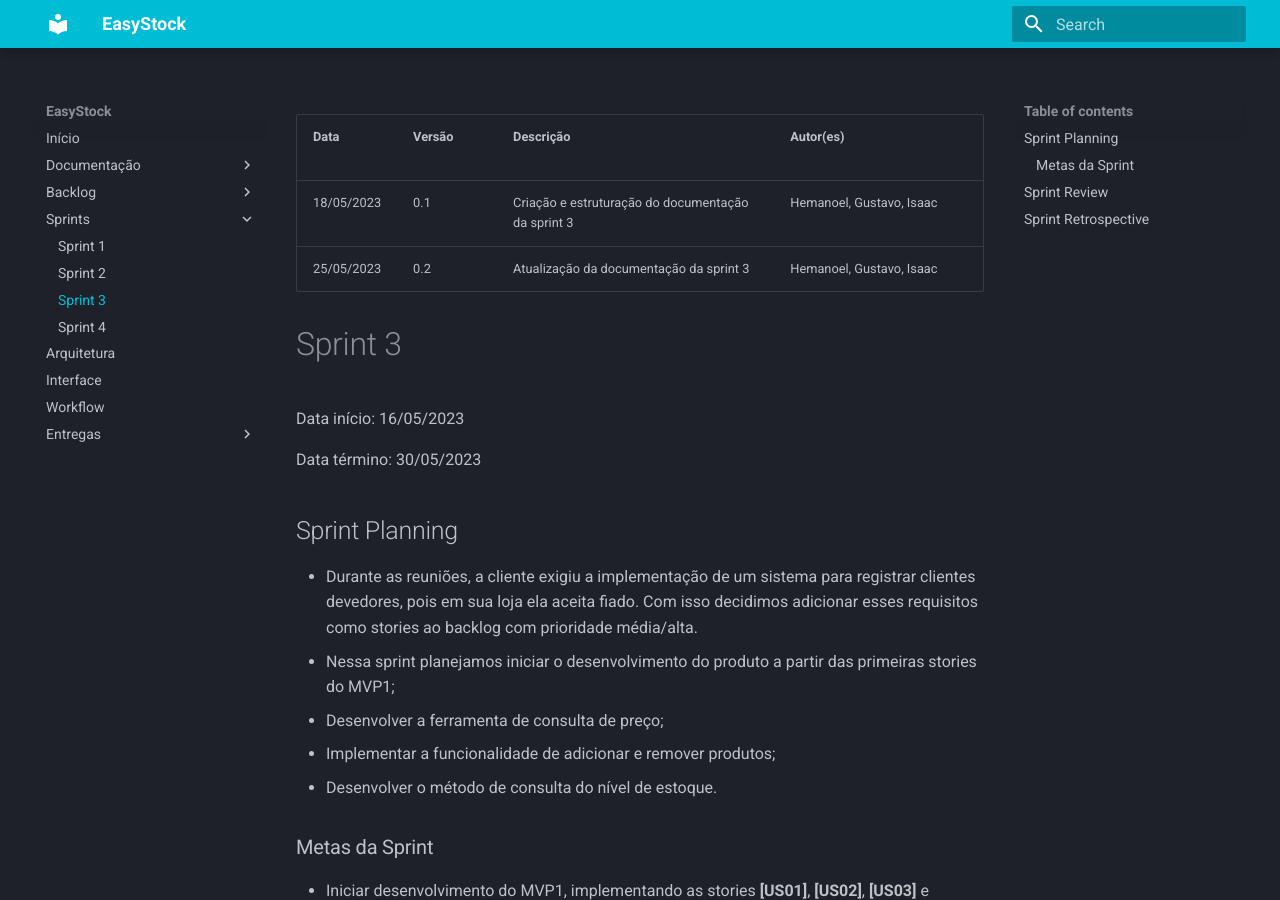
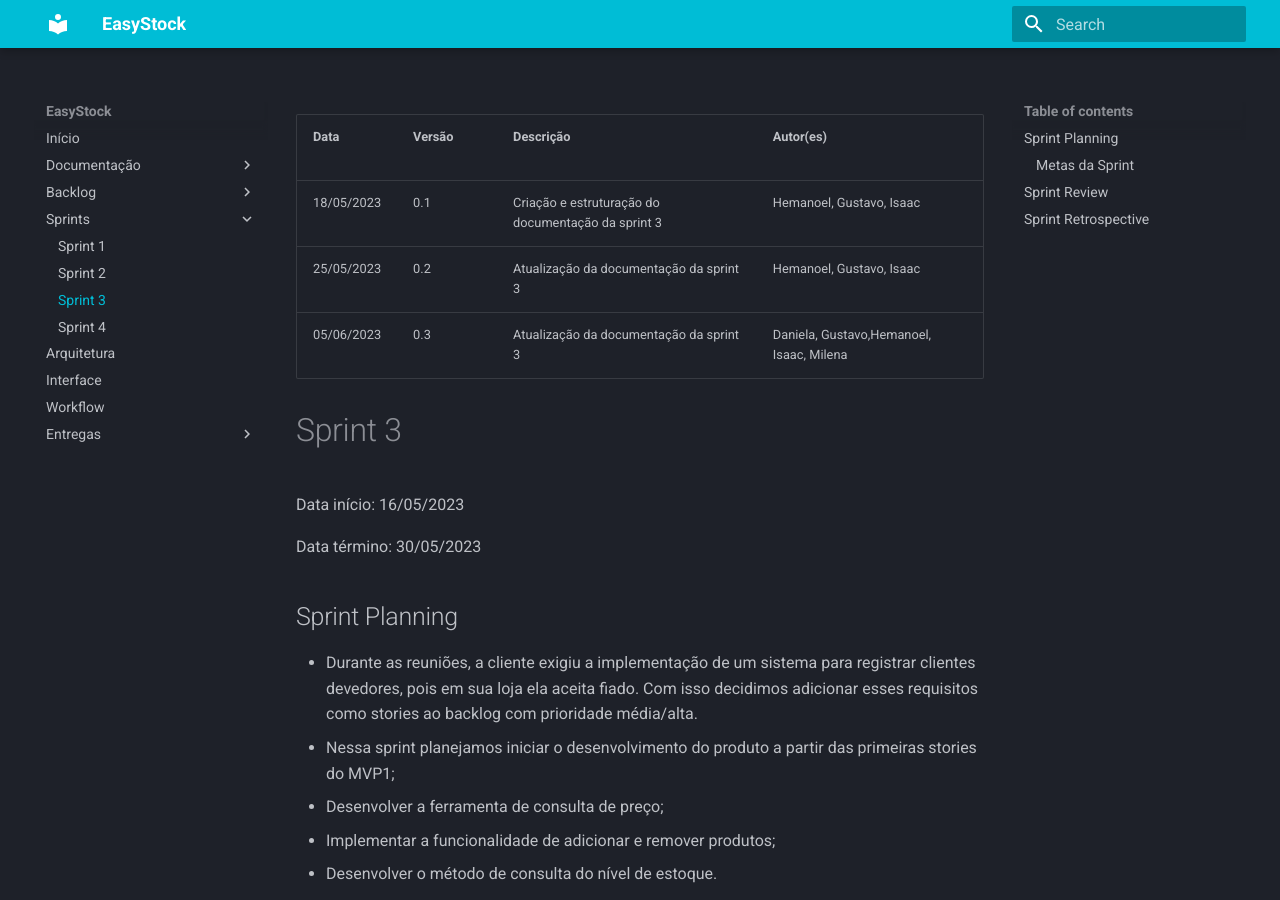
Before and after one commit to mdsreq-fga-unb/2023.1-EasyStock, an MkDocs documentation site: the page built from docs/sprint3.md, in a window 1280 px wide and 900 px high. Built offline with MkDocs 1.6.1 and Material for MkDocs 9.7.7, drawn with Linux system fonts in a browser that asks for light colours.

Commit message:
sprint 3 e 4

```diff
--- a/docs/sprint3.md
+++ b/docs/sprint3.md
@@ -2,6 +2,7 @@
 | ---------- | ------ | -------------------- | ------------------------------------------------------------ |
 | 18/05/2023 | 0.1 | Criação e estruturação do documentação da sprint 3 | Hemanoel, Gustavo, Isaac |
 | 25/05/2023 | 0.2 | Atualização da documentação da sprint 3 | Hemanoel, Gustavo, Isaac |
+| 05/06/2023  | 0.3 | Atualização da documentação da sprint 3 |  Daniela, Gustavo,Hemanoel, Isaac, Milena  |
 
 # Sprint 3
 
```
